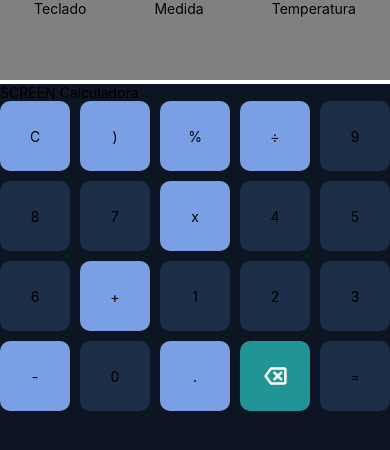
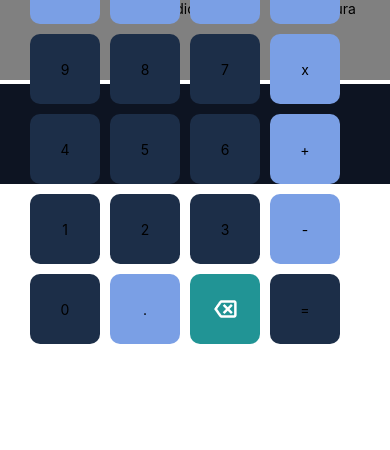
Before and after one commit to MayckL2/Gamma-Math, a React Native app: screen / in a window 390 px wide. Shown: the top 450 px of the page. Built offline with nearby package versions, Linux system fonts and the light colour scheme.

Commit message:
visor e posicionamento

```diff
--- a/App.js
+++ b/App.js
@@ -19,7 +19,7 @@ function App() {
   }
 
   return (
-    <SafeAreaView style={styles.fundo}>
+    <View style={styles.fundo}>
       <StatusBar hidden={true}/>
 
       <View style={styles.header}>
@@ -29,7 +29,7 @@ function App() {
       </View>
 
       <View style={styles.tela}>{telaAberta(tela)}</View>
-    </SafeAreaView>
+    </View>
   );
 }
 
@@ -47,7 +47,8 @@ const styles = StyleSheet.create({
     display: 'flex',
     alignItems: 'center',
     backgroundColor: '#0D1422',
-    height: '90vh'
+    width: '100%',
+    height: '100%'
   },
 
   headerBtn:{
@@ -57,5 +58,7 @@ const styles = StyleSheet.create({
     textAlign: 'center',
     textAlignVertical: 'center'
   },
-
+  fundo:{
+    height: '100px'
+  }
 });
--- a/components/teclado.js
+++ b/components/teclado.js
@@ -17,8 +17,7 @@ export default function Teclado() {
 
 
   return (
-    <View>
-      <Text>SCREEN Calculadora</Text>
+    <View style={styles.telaCalc}>
 
       <View style={styles.telaVisor}>
         <Text style={styles.visor}>{valor}</Text>
@@ -72,5 +71,11 @@ const styles = StyleSheet.create({
     fontSize: 40
   },
   telaVisor:{
+  },
+  telaCalc:{
+    justifyContent: 'center',
+    paddingRight: 20,
+    height: '90%',
+    gap: 40
   }
 });
```
